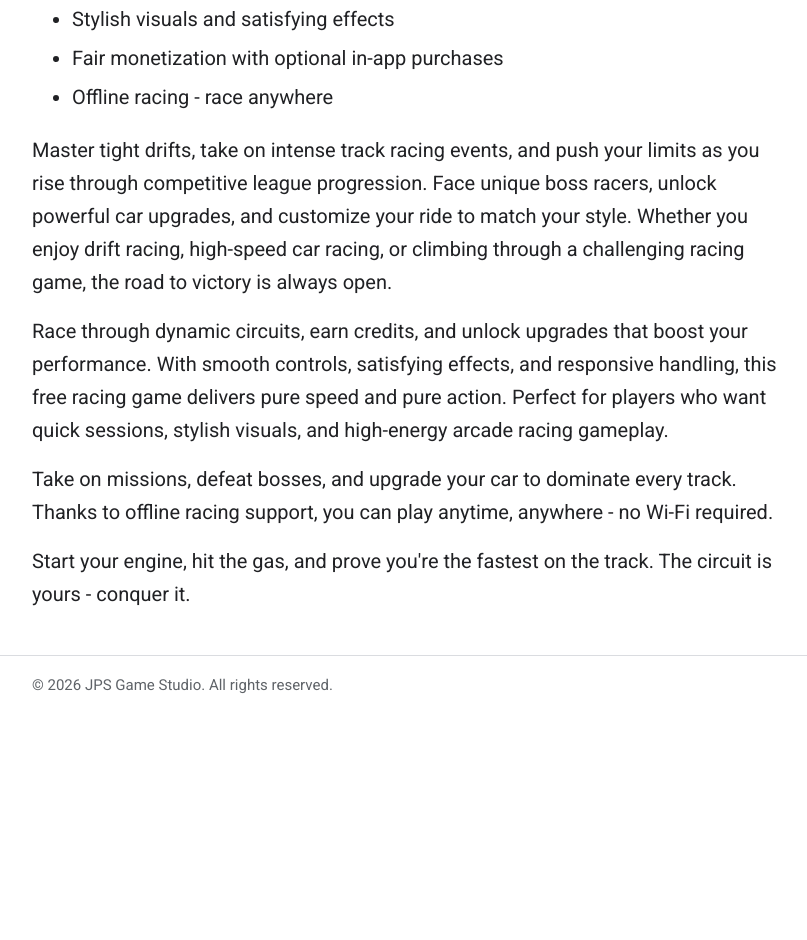
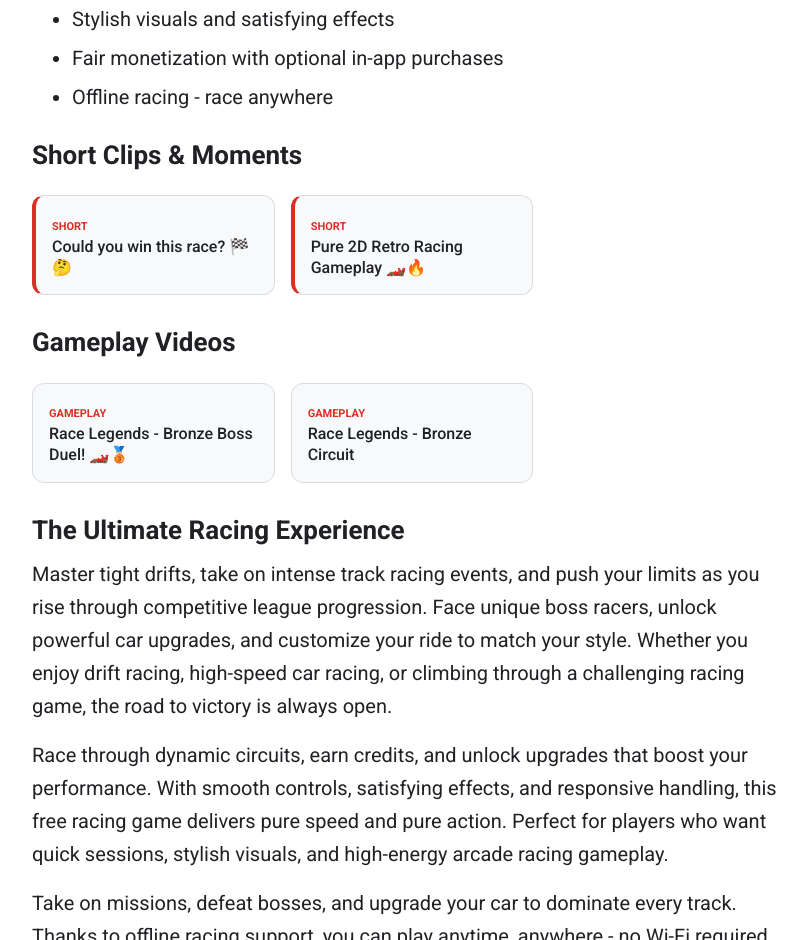
Before and after one commit to jps-game-studio/jps-game-studio.github.io, a website: page index.html in a window 1280 px wide. Shown: the part 1185-2125 px from the top of the page, without its empty margins (200-1007 px from the left). Before the commit the page ends 1911 px from the top, so only its background shows below. Drawn offline with Linux system fonts and the light colour scheme; no server answers.

Commit message:
Add Shorts & Gameplay links on Youtube

```diff
--- a/index.html
+++ b/index.html
@@ -63,6 +63,39 @@
                 <li>Offline racing - race anywhere</li>
               </ul>
 
+              <h2>Short Clips & Moments</h2>
+              <div class="video-grid">
+                <a href="https://youtube.com/shorts/B9vLfogZOpY?feature=share" class="video-card video-card--short" target="_blank" rel="noopener">
+                  <div class="video-card__content">
+                    <span class="video-card__tag">Short</span>
+                    <span class="video-card__title">Could you win this race? 🏁🤔</span>
+                  </div>
+                </a>
+                <a href="https://youtube.com/shorts/eU8O6vxCH5s?feature=share" class="video-card video-card--short" target="_blank" rel="noopener">
+                  <div class="video-card__content">
+                    <span class="video-card__tag">Short</span>
+                    <span class="video-card__title">Pure 2D Retro Racing Gameplay 🏎️🔥</span>
+                  </div>
+                </a>
+              </div>
+
+              <h2>Gameplay Videos</h2>
+              <div class="video-grid">
+                <a href="https://youtu.be/0bcXfhkNMBg" class="video-card" target="_blank" rel="noopener">
+                  <div class="video-card__content">
+                    <span class="video-card__tag">Gameplay</span>
+                    <span class="video-card__title">Race Legends - Bronze Boss Duel! 🏎️🥉</span>
+                  </div>
+                </a>
+                <a href="https://youtu.be/_TMorzOUplk" class="video-card" target="_blank" rel="noopener">
+                  <div class="video-card__content">
+                    <span class="video-card__tag">Gameplay</span>
+                    <span class="video-card__title">Race Legends - Bronze Circuit</span>
+                  </div>
+                </a>
+              </div>
+
+              <h2>The Ultimate Racing Experience</h2>
               <p>
                 Master tight drifts, take on intense track racing events, and push your
                 limits as you rise through competitive league progression. Face unique
--- a/styles.css
+++ b/styles.css
@@ -217,6 +217,52 @@ body {
   line-height: 1.2;
 }
 
+.video-grid {
+  display: grid;
+  grid-template-columns: repeat(auto-fill, minmax(220px, 1fr));
+  gap: 16px;
+  margin: 24px 0 32px;
+}
+
+.video-card {
+  display: flex;
+  flex-direction: column;
+  justify-content: flex-end;
+  padding: 16px;
+  min-height: 100px;
+  background: #f8f9fa;
+  border: 1px solid var(--border);
+  border-radius: 12px;
+  text-decoration: none;
+  color: var(--text);
+  transition: all 0.2s ease;
+}
+
+.video-card:hover {
+  background: #eef0f1;
+  transform: translateY(-2px);
+  box-shadow: 0 4px 12px rgba(0,0,0,0.05);
+}
+
+.video-card__tag {
+  display: block;
+  font-size: 11px;
+  font-weight: 700;
+  text-transform: uppercase;
+  color: #d93025; /* YouTube red */
+  margin-bottom: 4px;
+}
+
+.video-card__title {
+  font-size: 16px;
+  font-weight: 500;
+  line-height: 1.3;
+}
+
+.video-card--short {
+  border-left: 4px solid #d93025;
+}
+
 .policy {
   width: min(100%, 944px);
   margin: 0 auto;
```
